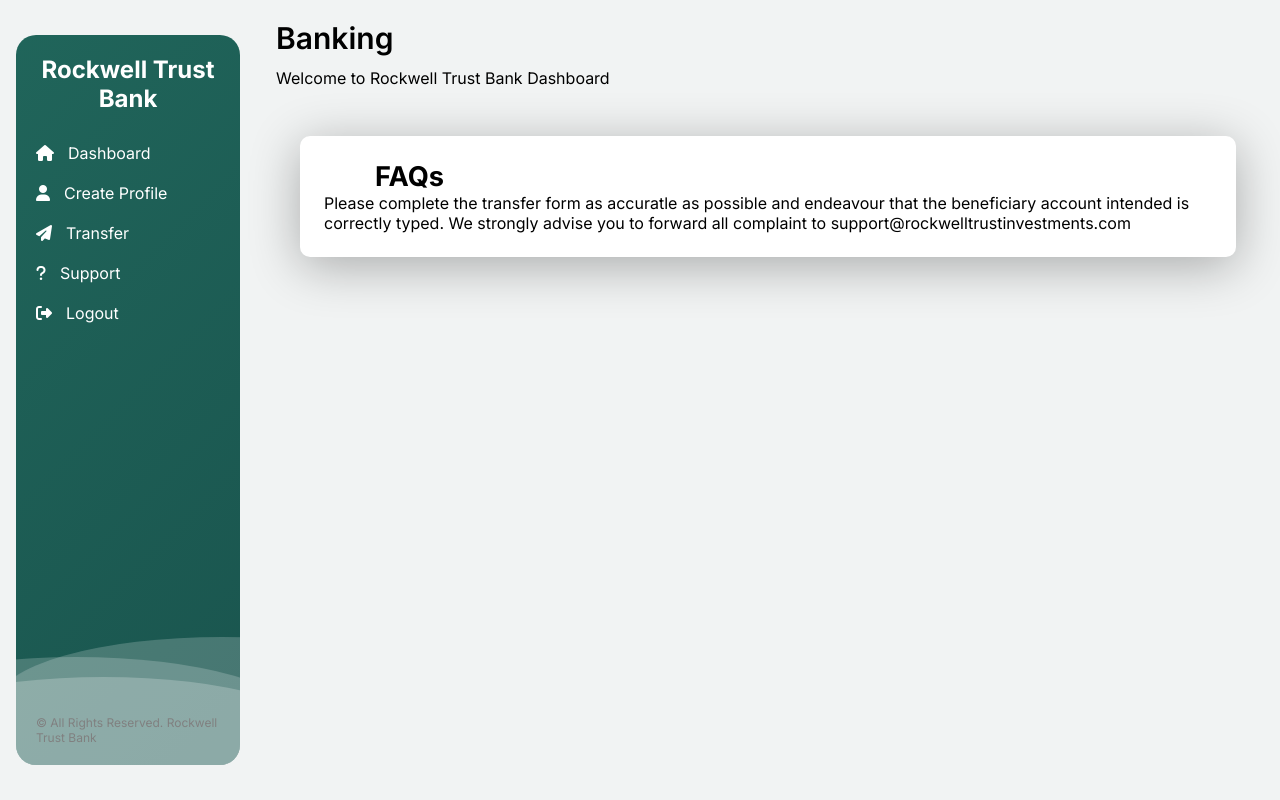
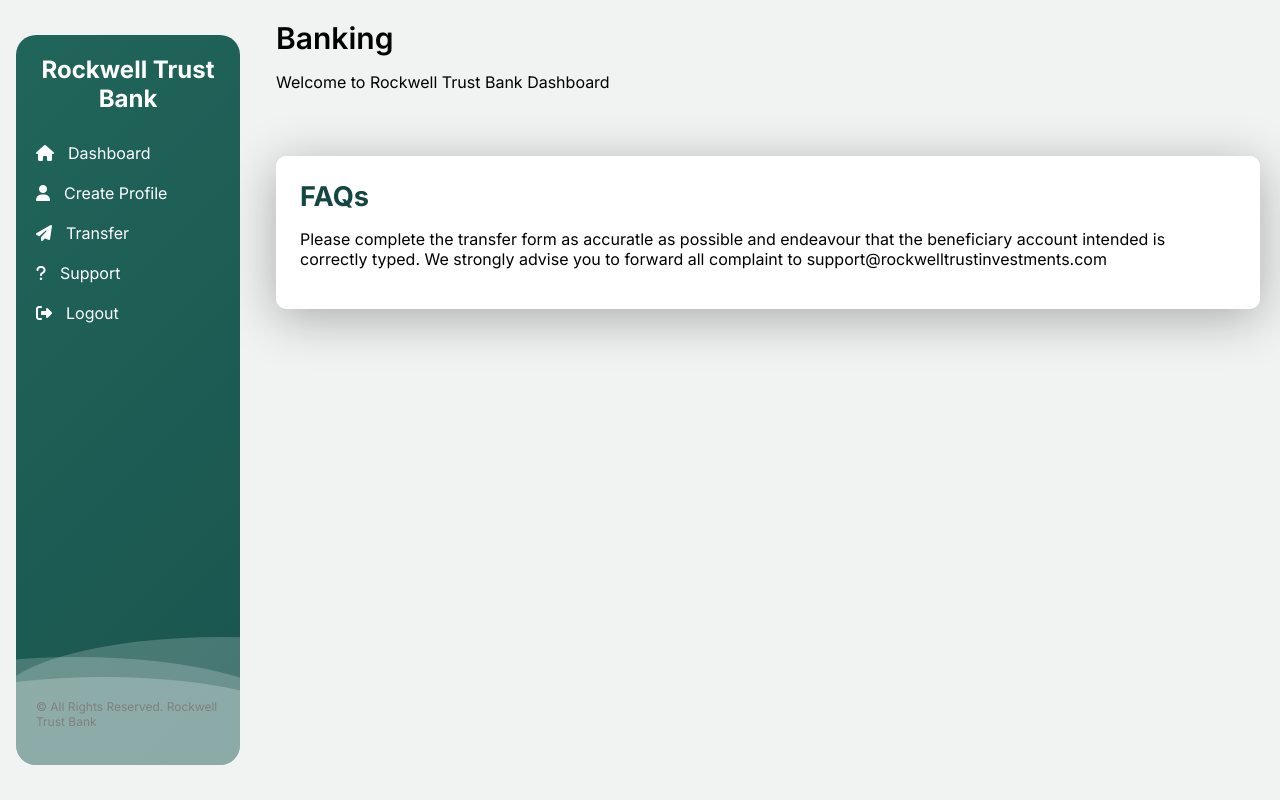
Before and after one commit to Neo77-cyber/Rockwell-Trust-Bank, a Django app: page /FAQ in a window 1280 px wide. Run offline with Django 3.2, Linux system fonts and the light colour scheme; a user stored in the database is signed in.

Commit message:
help and support, login

```diff
--- a/rockwellbank/templates/signin.html
+++ b/rockwellbank/templates/signin.html
@@ -10,11 +10,11 @@
   <body>
     <!-- HERO SECTION -->
     <section class="login-hero">
-        <div>
+        <!-- <div>
             <div class="wave-1"></div>
             <div class="wave-1"></div>
             <div class="wave-1"></div>
-          </div>
+          </div> -->
       <div class="hero-text">
         <form id="login-form" action="" method="POST">
           {%csrf_token%}
--- a/static/styles/help-and-support.css
+++ b/static/styles/help-and-support.css
@@ -6,11 +6,11 @@
   --dark-purple: hsl(292, 42%, 14%);
 }
 
-*{
+* {
   font-family: "Inter", sans-serif;
-padding: 0;
-margin: 0;
-box-sizing: border-box;
+  padding: 0;
+  margin: 0;
+  box-sizing: border-box;
 }
 
 *,
@@ -23,13 +23,14 @@ box-sizing: border-box;
   margin: 0;
 }
 
-p{
+p {
+  margin: 1rem auto;
   color: black !important;
   text-align: left !important;
 }
 
 .header-img {
-  background-image: url('../images/background-pattern-mobile.svg');
+  background-image: url("../images/background-pattern-mobile.svg");
   width: 100%;
   height: 30%;
   position: absolute;
@@ -40,7 +41,7 @@ p{
 
 .content-hep-support {
   background-color: var(--white);
-  margin: 1.5rem;
+  margin: 1.5rem 0;
   margin-top: 3rem;
   padding: 1.5rem;
   border-radius: 10px;
@@ -52,18 +53,8 @@ p{
 h1 {
   font-weight: 700;
   font-size: 1.7rem;
-  color: black !important;
+  color: rgba(20, 70, 67, 1) !important;
   margin-right: auto;
-}
-
-h1::before {
-  /* background-image: url('../images/icon-star.svg'); */
-  background-size: 0.7em;
-  display: inline-block;
-  width: 0.7em;
-  height: 0.7em;
-  content: "";
-  margin-right: 2rem;
 }
 
 .question {
@@ -114,10 +105,9 @@ h1::before {
   transition: max-height 0.2s ease-out;
 }
 
-
 @media only screen and (min-width: 1440px) {
   .content-hep-support {
-      width: 35%;
-      padding: 2rem;
+    width: 35%;
+    padding: 2rem;
   }
 }
```
